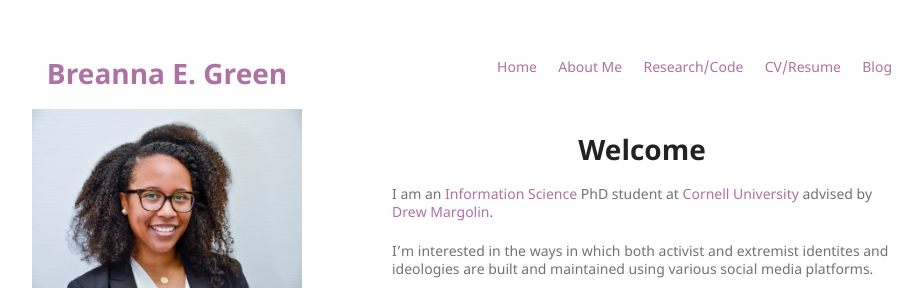
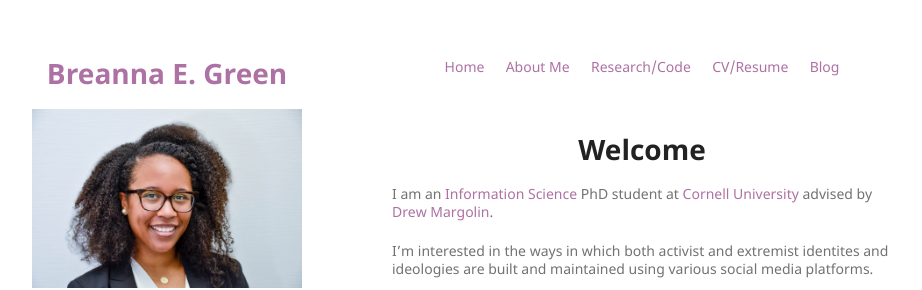
Before and after one commit to bregreen/bregreen.github.io, a Jekyll site: the page built from index.md, in a window 1280 px wide. Shown: the top 290 px of the page, without its empty margins (178-1100 px from the left). Built offline with Jekyll 4.4.1, drawn with Linux system fonts in a browser that asks for light colours; nearby versions of some CDN libraries.

Commit message:
Update default.html

```diff
--- a/_layouts/default.html
+++ b/_layouts/default.html
@@ -79,7 +79,7 @@
 
       <section>
 
-      <p style="text-align:right"; class="view"><a href="https://bregreen.github.io/index.html">Home</a> &emsp; <a href="https://bregreen.github.io/about.html">About Me</a> &emsp; <a href="https://bregreen.github.io/research.html">Research/Code</a> &emsp; <a href="https://bregreen.github.io/cv.html">CV/Resume</a> &emsp; <a href="https://bregreen.github.io/blog.html">Blog</a></p>
+      <p style="text-align:center"; class="view"><a href="https://bregreen.github.io/index.html">Home</a> &emsp; <a href="https://bregreen.github.io/about.html">About Me</a> &emsp; <a href="https://bregreen.github.io/research.html">Research/Code</a> &emsp; <a href="https://bregreen.github.io/cv.html">CV/Resume</a> &emsp; <a href="https://bregreen.github.io/blog.html">Blog</a></p>
 
 
       {{ content }}
```
